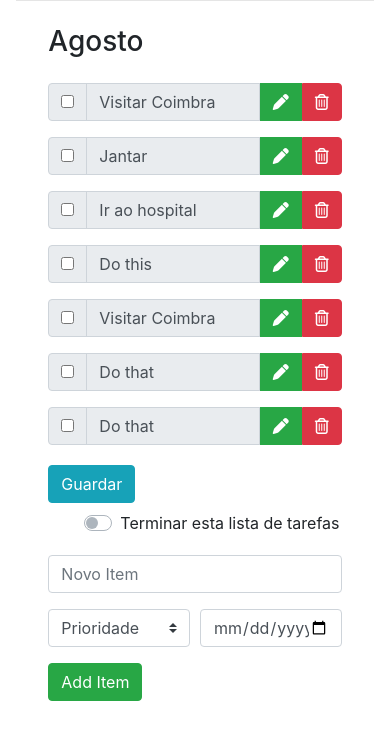
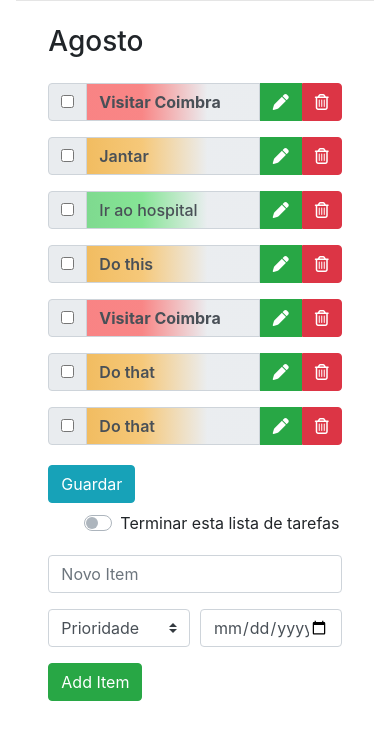
Before and after one commit to JonhShadow/Django-Meteo-TodoList, a Django app: page /1 in a window 390 px wide; the page is wider, and only the part inside the window is pictured. Shown: the part 65-806 px from the top of that part. Run offline with Django 3.2, Linux system fonts and the light colour scheme; a user stored in the database is signed in; data comes from the database, SQL or seed files in the repository; both versions use the stored data as it was after the commit; some libraries are stand-ins or nearby versions.

Commit message:
List Almost Done

```diff
--- a/main/templates/main/list.html
+++ b/main/templates/main/list.html
@@ -31,10 +31,11 @@
                 </div>
             </div>
             {% if item.complete == False %}
-                <input type="text", value="{{item.text}}", class="form-control" id='{{item.id}}' name="t{{item.id}}" readonly>
+                <input type="text", value="{{item.text}}", class="form-control {{item.item_priority}}" id='{{item.id}}' name="t{{item.id}}" readonly>
             {% else %}
-                <input type="text", value="{{item.text}}", class="form-control done" id='{{item.id}}' name="t{{item.id}}" readonly>
+                <input type="text", value="{{item.text}}", class="form-control done {{item.item_priority}}" id='{{item.id}}' name="t{{item.id}}" readonly>
             {% endif %}
+            <input type="text" value="{{item.deadline_date}}" id="d{{item.id}}" name="d{{item.id}}" class="form-control date" readonly>
             <button onclick='edit({{item.id}})' class="btn btn-success btn-lm rounded-0" type="button" data-toggle="tooltip" data-placement="top" title="Edit" ><i class="fas fa-pen"></i></button>
             <button class="btn btn-danger btn-lm round" type="submit" data-toggle="tooltip" data-placement="top" value='{{item.id}}' name='delete' title='Eliminar este item'><i class="far fa-trash-alt"></i></button>
         </div>
@@ -60,9 +61,9 @@
             <div class="col">
                 <select class="custom-select" name='prio'>
                     <option selected>Prioridade</option>
-                    <option value="Alta">Alta</option>
-                    <option value="Media">Media</option>
-                    <option value="Baixa">Baixa</option>
+                    <option style="background-color:rgba(255, 89, 89, 0.65);" value="Alta">Alta</option>
+                    <option style="background-color:rgba(250, 208, 79, 0.65);" value="Media">Media</option>
+                    <option style="background-color:rgba(81, 210, 102, 0.65);" value="Baixa">Baixa</option>
                 </select>
             </div>
             <div class="col">
--- a/main/views.py
+++ b/main/views.py
@@ -18,8 +18,11 @@ def index(response, id):
                 else:
                     item.complete = False
                 txt = response.POST.get("t"+ str(item.id))
-                #print(txt)
+                date = response.POST.get("d"+ str(item.id))
+                item.deadline_date = date
                 item.text = txt
+
+                print(item.deadline_date)
 
                 item.save()
         elif response.POST.get("newItem"):
--- a/static/css/list.css
+++ b/static/css/list.css
@@ -10,3 +10,51 @@ button.round{
     border-bottom-right-radius: 4px;
     border-top-right-radius: 4px;
 }
+input.Alta.active, input.Media.active, input.Baixa.active{
+    background-color: rgb(233, 236, 239);
+}
+input.Alta{
+    font-weight: bold;
+    background: hsla(210, 16%, 93%, 1);
+
+    background: linear-gradient(180deg, hsla(210, 16%, 93%, 1) 30%, hsla(0, 90%, 75%, 1) 68%, hsla(0, 100%, 67%, 0.7) 100%);
+
+    background: -moz-linear-gradient(180deg, hsla(210, 16%, 93%, 1) 30%, hsla(0, 90%, 75%, 1) 68%, hsla(0, 100%, 67%, 0.7) 100%);
+
+    background: -webkit-linear-gradient(180deg, hsla(210, 16%, 93%, 1) 30%, hsla(0, 90%, 75%, 1) 68%, hsla(0, 100%, 67%, 0.7) 100%);
+
+    filter: progid: DXImageTransform.Microsoft.gradient( startColorstr="#E9ECEF", endColorstr="#F98888", GradientType=1 );
+}
+
+input.Media{
+    font-weight: 600;
+    background: hsla(210, 16%, 93%, 1);
+
+    background: linear-gradient(180deg, hsla(210, 16%, 93%, 1) 30%, hsla(38, 87%, 72%, 1) 68%, hsla(38, 91%, 55%, 0.7) 100%);
+
+    background: -moz-linear-gradient(180deg, hsla(210, 16%, 93%, 1) 30%, hsla(38, 87%, 72%, 1) 68%, hsla(38, 91%, 55%, 0.7) 100%);
+
+    background: -webkit-linear-gradient(180deg, hsla(210, 16%, 93%, 1) 30%, hsla(38, 87%, 72%, 1) 68%, hsla(38, 91%, 55%, 0.7) 100%);
+
+    filter: progid: DXImageTransform.Microsoft.gradient( startColorstr="#E9ECEF", endColorstr="#F6C87A", GradientType=1 );
+}
+
+input.Baixa{
+    font-weight: 500;
+    background: hsla(210, 16%, 93%, 1);
+
+    background: linear-gradient(180deg, hsla(210, 16%, 93%, 1) 30%, hsla(130, 64%, 71%, 1) 68%, hsla(130, 59%, 57%, 0.7) 100%);
+
+    background: -moz-linear-gradient(180deg, hsla(210, 16%, 93%, 1) 30%, hsla(130, 64%, 71%, 1) 68%, hsla(130, 59%, 57%, 0.7) 100%);
+
+    background: -webkit-linear-gradient(180deg, hsla(210, 16%, 93%, 1) 30%, hsla(130, 64%, 71%, 1) 68%, hsla(130, 59%, 57%, 0.7) 100%);
+
+    filter: progid: DXImageTransform.Microsoft.gradient( startColorstr="#E9ECEF", endColorstr="#84E494", GradientType=1 );
+}
+
+
+@media screen and (max-width: 768px) {
+    input.date{
+        display: none;
+    }
+}
--- a/static/js/list.js
+++ b/static/js/list.js
@@ -8,10 +8,22 @@ function validateForm2(){
 
 function edit(id) {
     console.log(id)
+    date = 'd'+id;
+
+    console.log(date);
+
     document.getElementById(id).readOnly = false;
+    document.getElementById(date).readOnly = false;
+
+    document.getElementById(id).classList.remove("Alta")
+    document.getElementById(id).classList.remove("Media")
+    document.getElementById(id).classList.remove("Baixa")
+
+    document.getElementById(id).classList.toggle("active");
+
+    console.log("out")
   }
 
 function prio(){
-    name = {{ls.name}};
     console.log(name);
 }
```
Also changed, not shown: db.sqlite3.
